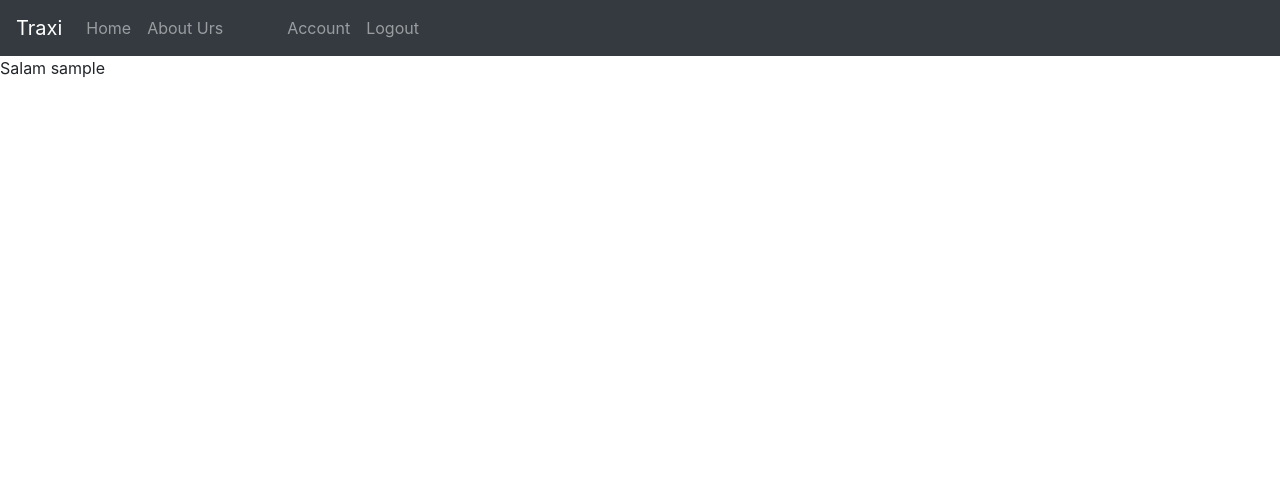
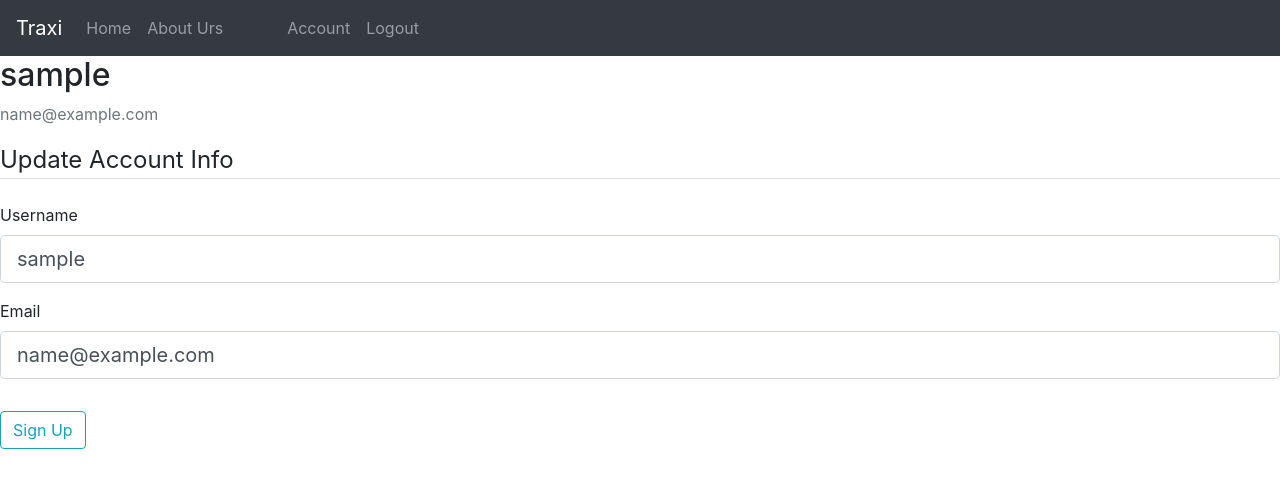
Before and after one commit to traxibv/master_traxi, a Flask app: page /account in a window 1280 px wide. Shown: the top 488 px of the page. Run offline with Flask 2, Linux system fonts and the light colour scheme; the visitor is signed in with stand-in values (Sample User, id 1); data comes from the database, SQL or seed files in the repository; some libraries are stand-ins or nearby versions.

Commit message:
early_account_page

```diff
--- a/traxiapp/templates/account.html
+++ b/traxiapp/templates/account.html
@@ -2,6 +2,49 @@
 
 {% block content %}
 
-    <a>Salam {{ current_user.username }}</a>
+    <div class="content-section">
+      <div class="media">
+        <div class="media-body">
+          <h2 class="account-heading">{{ current_user.username }}</h2>
+          <p class="text-secondary">{{ current_user.email }}</p>
+        </div>
+      </div>
+        <form method="POST" action="" enctype="multipart/form-data">
+            {{ form.hidden_tag() }}
+            <fieldset class="form-group">
+                <legend class="border-bottom mb-4">Update Account Info</legend>
+                <div class="form-group">
+                    {{ form.username.label(class="form-control-label") }}
 
-{% endblock %}
+                    {% if form.username.errors %}
+                        {{ form.username(class="form-control form-control-lg is-invalid") }}
+                        <div class="invalid-feedback">
+                            {% for error in form.username.errors %}
+                                <span>{{ error }}</span>
+                            {% endfor %}
+                        </div>
+                    {% else %}
+                        {{ form.username(class="form-control form-control-lg") }}
+                    {% endif %}
+                </div>
+                <div class="form-group">
+                    {{ form.email.label(class="form-control-label") }}
+                    {% if form.email.errors %}
+                        {{ form.email(class="form-control form-control-lg is-invalid") }}
+                        <div class="invalid-feedback">
+                            {% for error in form.email.errors %}
+                                <span>{{ error }}</span>
+                            {% endfor %}
+                        </div>
+                    {% else %}
+                        {{ form.email(class="form-control form-control-lg") }}
+                    {% endif %}
+                </div>
+            </fieldset>
+            <div class="form-group">
+                {{ form.submit(class="btn btn-outline-info") }}
+            </div>
+        </form>
+    </div>
+
+{% endblock content %}
--- a/traxiapp/users/forms.py
+++ b/traxiapp/users/forms.py
@@ -27,3 +27,21 @@ class RegisterForm(FlaskForm):
         user = User.query.filter_by(email=email.data).first()
         if user:
             raise ValidationError('That email is taken. Please choose a different one.')
+
+
+class UpdateAccountForm(FlaskForm):
+    username = StringField('Username', validators=[DataRequired(), Length(min=3, max=20)])
+    email = StringField('Email', validators=[DataRequired(), Email(message='Invalid email'), Length(max=50)])
+    submit = SubmitField('Sign Up')
+
+    def validate_username(self, username):
+        if username.data != current_user.username:
+            user = User.query.filter_by(username=username.data).first()
+            if user:
+                raise ValidationError('That username is taken. Please choose a different one.')
+
+    def validate_email(self, email):
+        if email.data != current_user.email:
+            user = User.query.filter_by(email=email.data).first()
+            if user:
+                raise ValidationError('That email is taken. Please choose a different one.')
--- a/traxiapp/users/routes.py
+++ b/traxiapp/users/routes.py
@@ -1,7 +1,7 @@
 from flask import Blueprint, url_for, redirect, render_template, current_app, flash, request
 from flask_login import current_user, login_user, logout_user, login_required
 from traxiapp import db, bcrypt
-from traxiapp.users.forms import LoginForm, RegisterForm
+from traxiapp.users.forms import LoginForm, RegisterForm, UpdateAccountForm
 from traxiapp.models import User
 
 
@@ -50,7 +50,17 @@ def logout():
     return redirect(url_for('main.home'))
 
 # url route for the account page
-@users.route('/account')
+@users.route('/account', methods=['GET', 'POST'])
 @login_required
 def account():
-    return render_template('account.html', title='Account')
+    form = UpdateAccountForm()
+    if form.validate_on_submit():
+        current_user.username = form.username.data
+        current_user.email = form.email.data
+        db.session.commit()
+        flash('your account has been updated', 'success')
+        return redirect(url_for('account'))
+    elif request.method == 'GET':
+        form.username.data = current_user.username
+        form.email.data = current_user.email
+    return render_template('account.html', title='Account', form=form)
```
